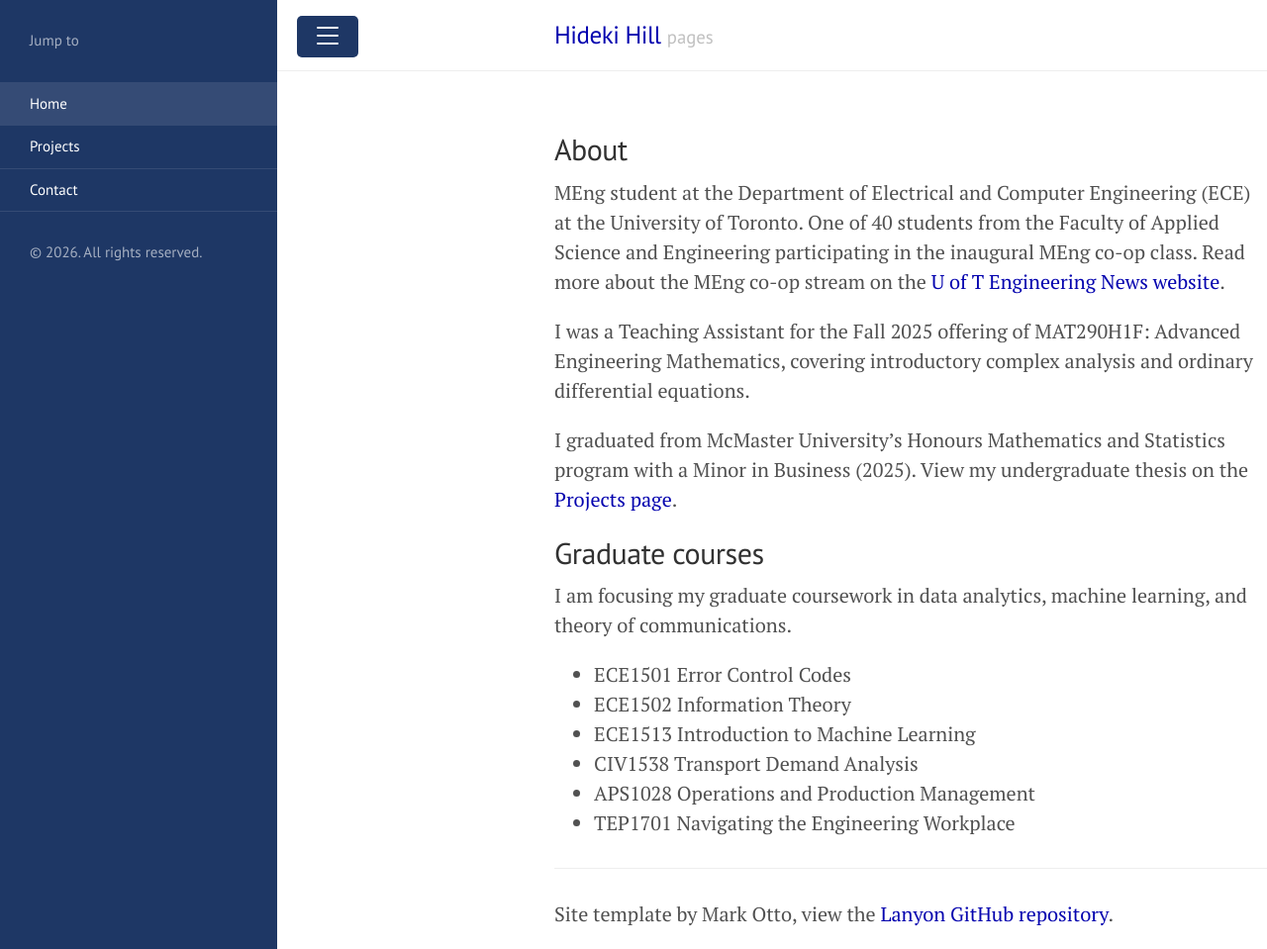
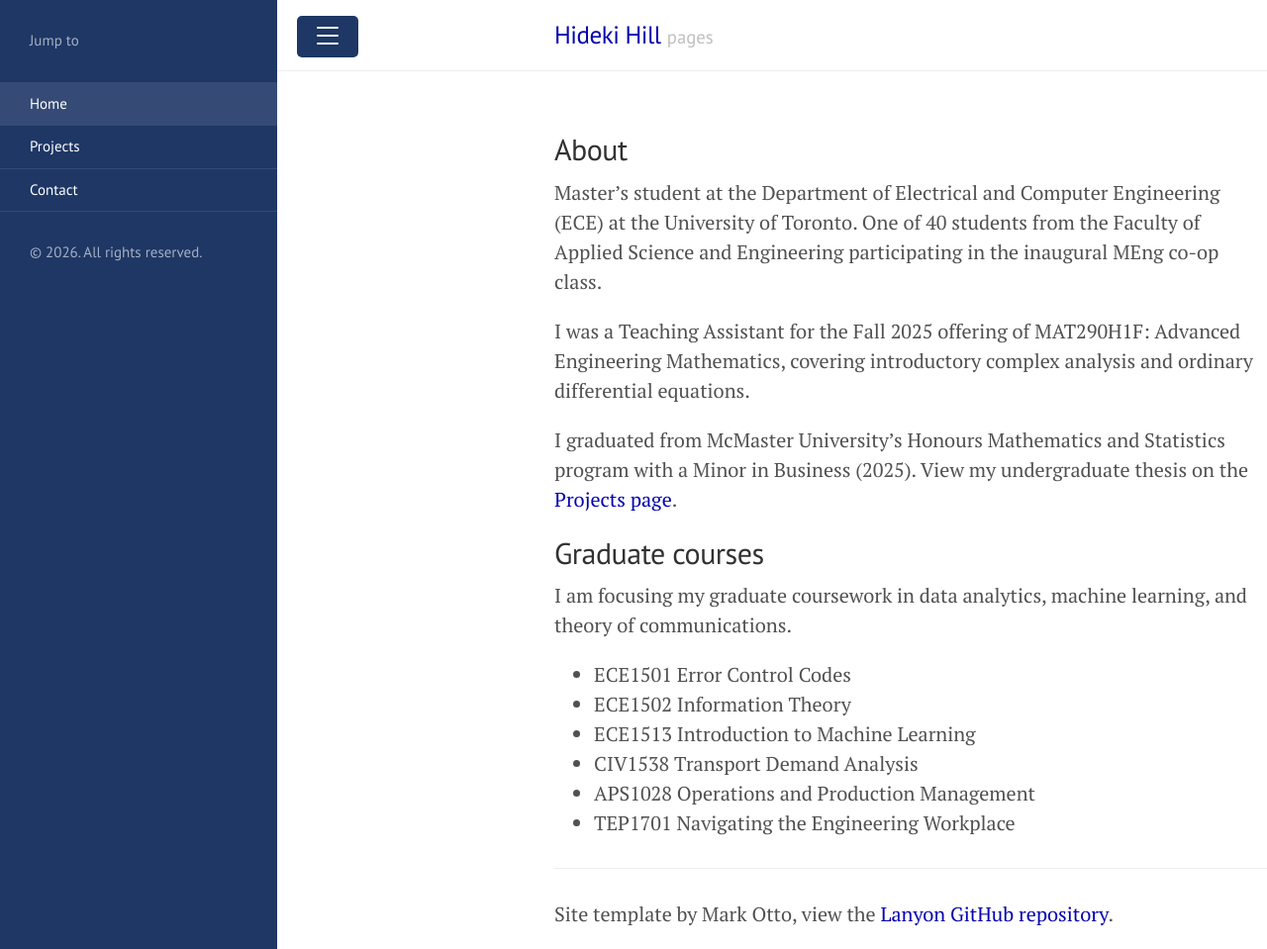
Before and after one commit to hidekihill/hidekihill.github.io, a Jekyll site: the page built from index.md, in a window 1280 px wide and 959 px high. Shown: the whole window at 99% size. Built offline with Jekyll 4.4.1, drawn with Linux system fonts in a browser that asks for light colours.

Commit message:
Update index.md

```diff
--- a/index.md
+++ b/index.md
@@ -3,7 +3,7 @@ layout: default
 title: Home
 ---
 ## About
-MEng student at the Department of Electrical and Computer Engineering (ECE) at the University of Toronto. One of 40 students from the Faculty of Applied Science and Engineering participating in the inaugural MEng co-op class. Read more about the MEng co-op stream on the [U of T Engineering News website](https://news.engineering.utoronto.ca/new-meng-co-op-program-expands-opportunities-for-graduate-students-to-gain-on-the-job-experience/).
+Master's student at the Department of Electrical and Computer Engineering (ECE) at the University of Toronto. One of 40 students from the Faculty of Applied Science and Engineering participating in the inaugural MEng co-op class.
 
 I was a Teaching Assistant for the Fall 2025 offering of MAT290H1F: Advanced Engineering Mathematics, covering introductory complex analysis and ordinary differential equations.
 
```
